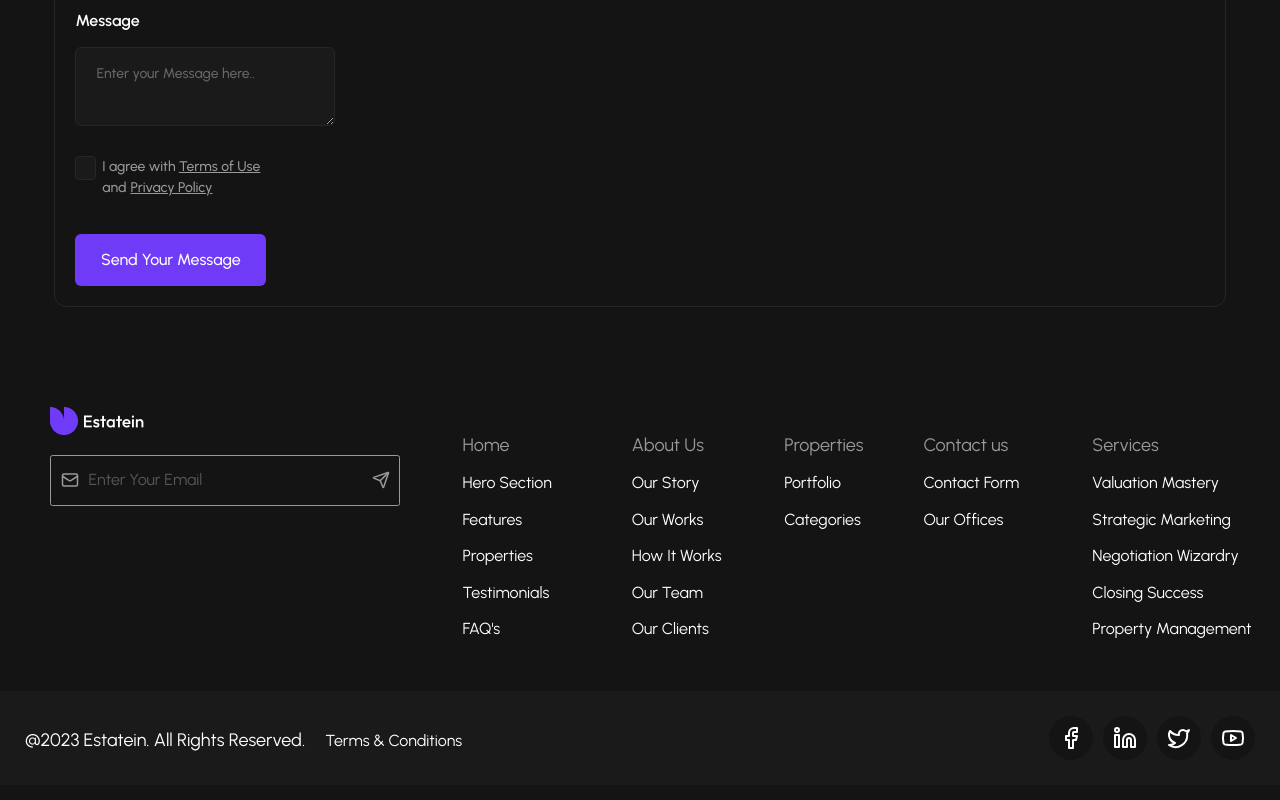
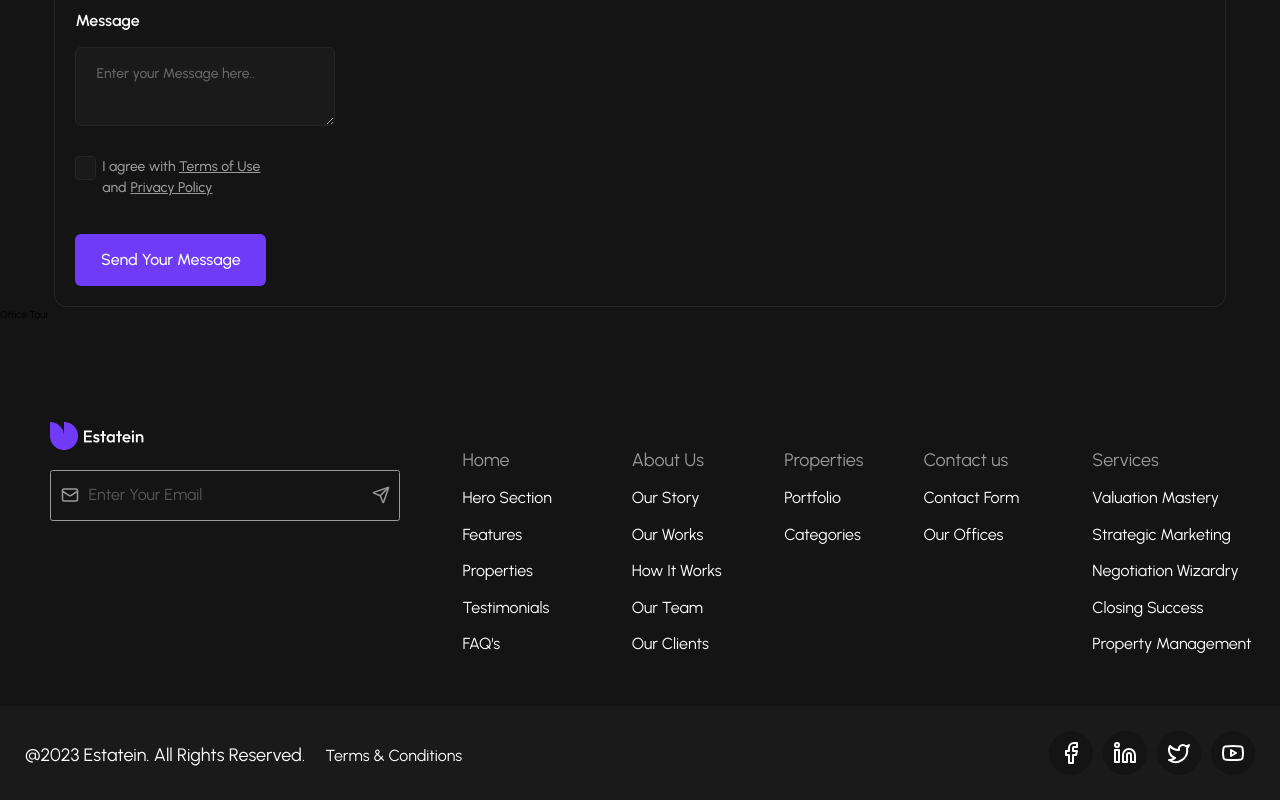
Before and after one commit to beqa200/real-estate-collab, a React (Vite) app: page /contact in a window 1280 px wide. Shown: the part 1718-2518 px from the top of the page. Built offline with nearby package versions, Linux system fonts and the light colour scheme.

Commit message:
Initialize and add OfficeTour.tsx file

```diff
--- /dev/null
+++ b/src/components/contact/OfficeTour.tsx
@@ -0,0 +1,5 @@
+const OfficeTour: React.FC = () => {
+  return <div>Office Tour</div>;
+};
+
+export default OfficeTour;
--- a/src/pages/Contact.tsx
+++ b/src/pages/Contact.tsx
@@ -2,6 +2,7 @@ import React from "react";
 import GetInTouch from "../components/contact/GetInTouch";
 import ContactWays from "../components/contact/ContactWays";
 import Connect from "../components/contact/Connect";
+import OfficeTour from "../components/contact/OfficeTour";
 
 const Contact: React.FC = () => {
   return (
@@ -9,6 +10,7 @@ const Contact: React.FC = () => {
       <GetInTouch />
       <ContactWays />
       <Connect />
+      <OfficeTour />
     </>
   );
 };
```
